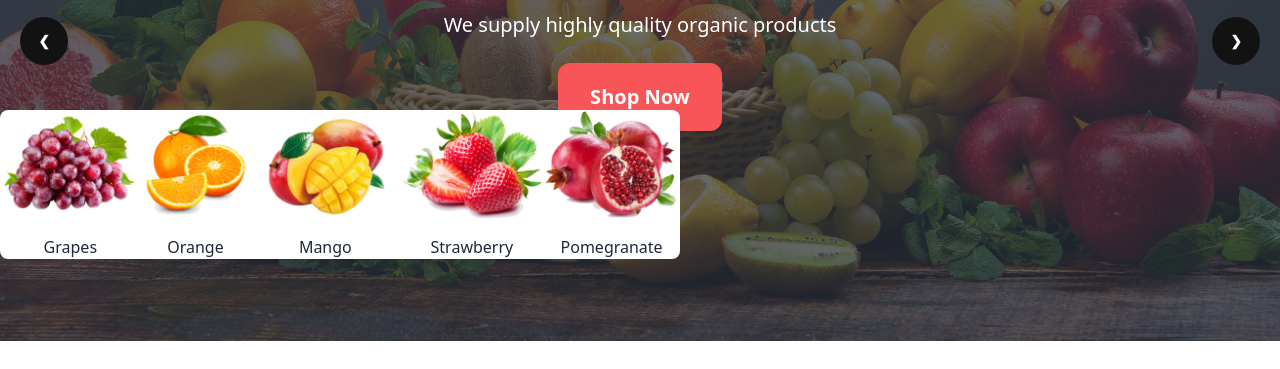
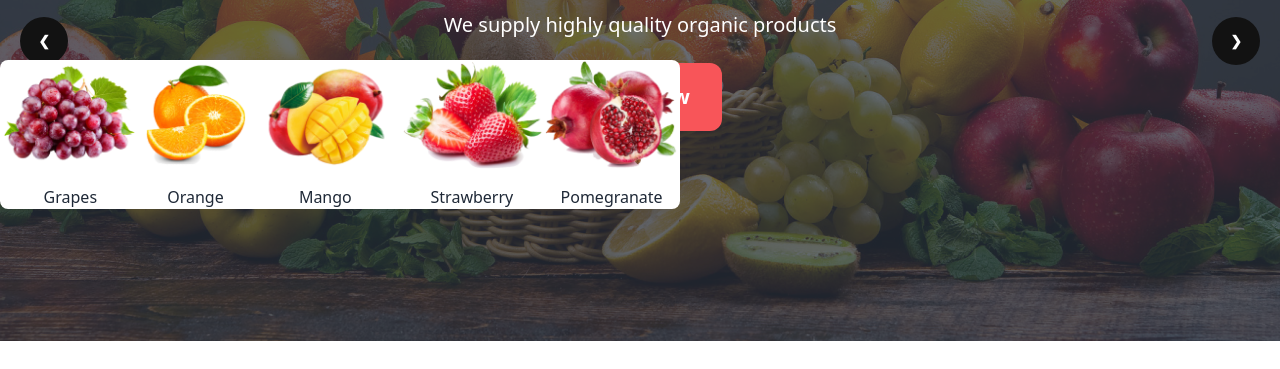
Before and after one commit to SAJIB6260/A3-Fruit-Brust, a plain HTML site: page index.html in a window 1280 px wide. Shown: the part 431-800 px from the top of the page. Drawn offline with nearby package versions, Linux system fonts and the light colour scheme; grey boxes are pictures that could not be loaded.

Commit message:
banner error solve try

```diff
--- a/index.html
+++ b/index.html
@@ -147,7 +147,7 @@
         </div>
       </div>
       <!-- ei part ta miltase na -->
-        <div class="max-h-64 text-center absolute hidden bg-white rounded-lg bottom-[110px] right-[600px] lg:flex ">
+        <div class="max-h-64 text-center absolute hidden bg-white rounded-lg bottom-[160px] right-[600px] lg:flex ">
           <div class="w-20%">
             <img src="images/fruit1.png" alt="" class="mb-4">
             <p>Grapes</p>
```
